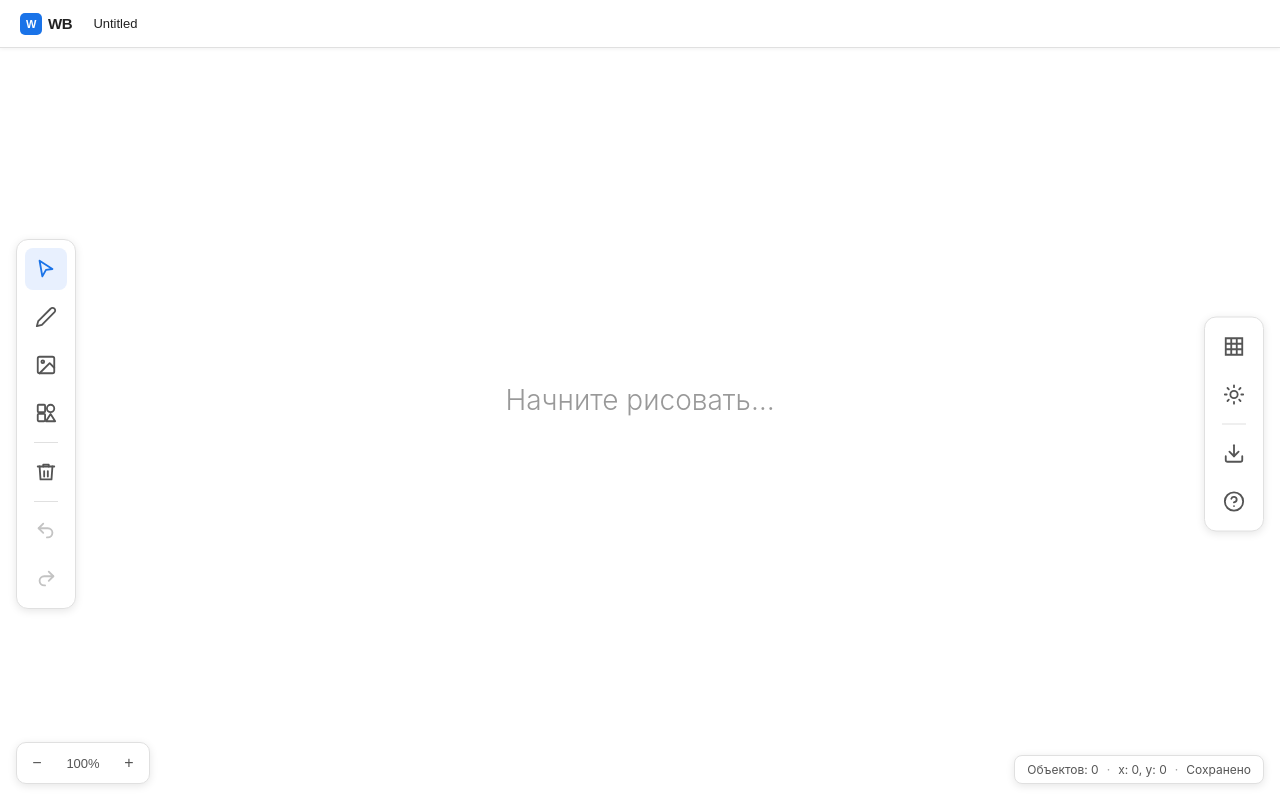
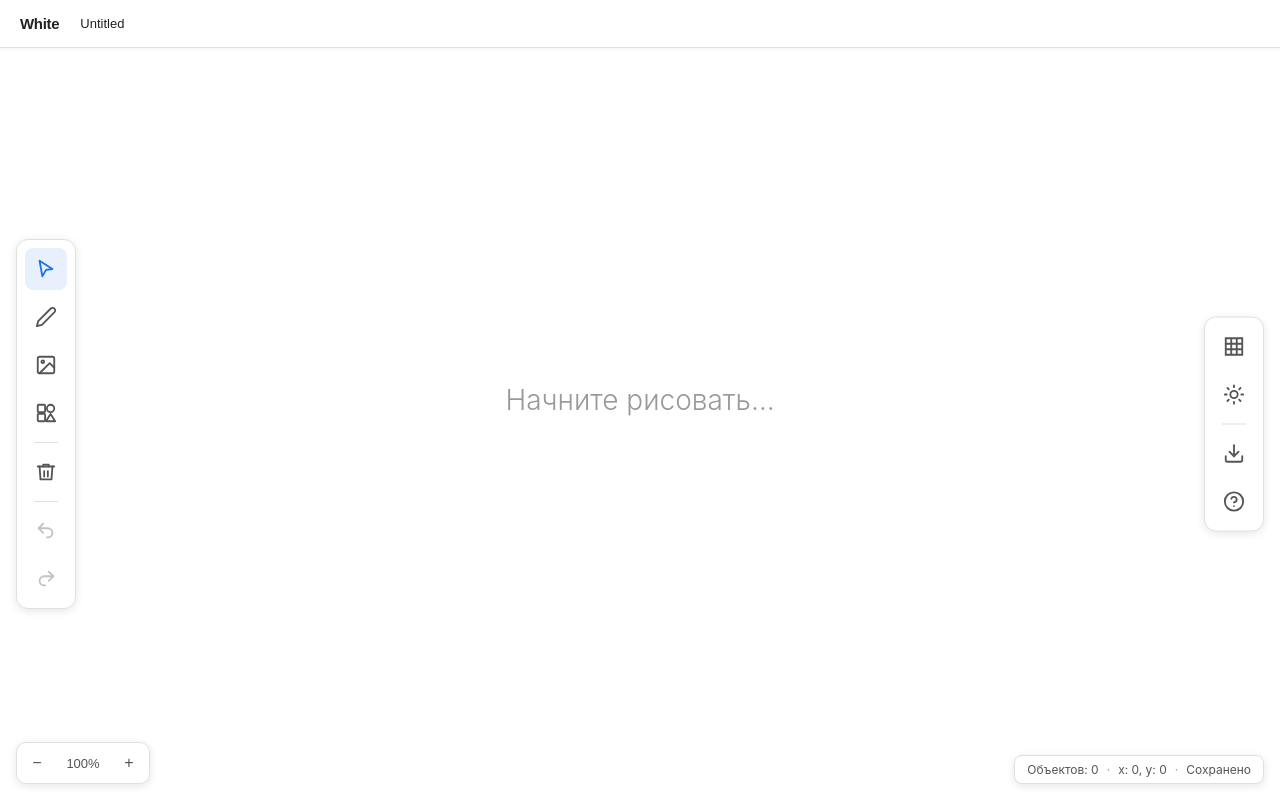
Before and after one commit to romankandeevy/whiteboard, a plain HTML site: page index.html in a window 1280 px wide. Drawn offline with Linux system fonts and the light colour scheme.

Commit message:
feat: rename logo to White, remove logo icon

```diff
--- a/css/style.css
+++ b/css/style.css
@@ -120,18 +120,6 @@ canvas {
   flex-shrink: 0;
 }
 #wb-logo:hover, #wb-logo.open { background: var(--surface-hover); }
-#wb-logo .wb-logo-icon {
-  width: 22px;
-  height: 22px;
-  background: var(--accent);
-  border-radius: 5px;
-  display: flex;
-  align-items: center;
-  justify-content: center;
-  color: #fff;
-  font-size: 11px;
-  font-weight: 800;
-}
 
 .wb-header-title {
   font-size: 13px;
--- a/index.html
+++ b/index.html
@@ -123,8 +123,7 @@
   <!-- Хедер -->
   <header class="wb-header">
     <button type="button" id="wb-logo" title="Меню">
-      <span class="wb-logo-icon">W</span>
-      WB
+      White
     </button>
     <label class="sr-only" for="wb-board-title">Название доски</label>
     <input type="text" class="wb-header-title" id="wb-board-title" value="Untitled" spellcheck="false" aria-label="Название доски">
```
